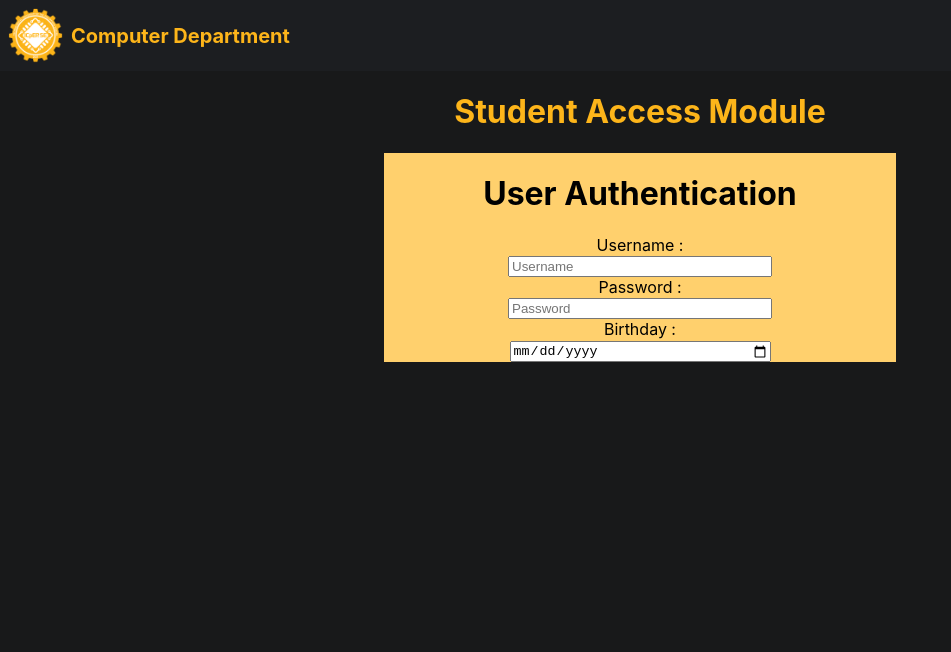
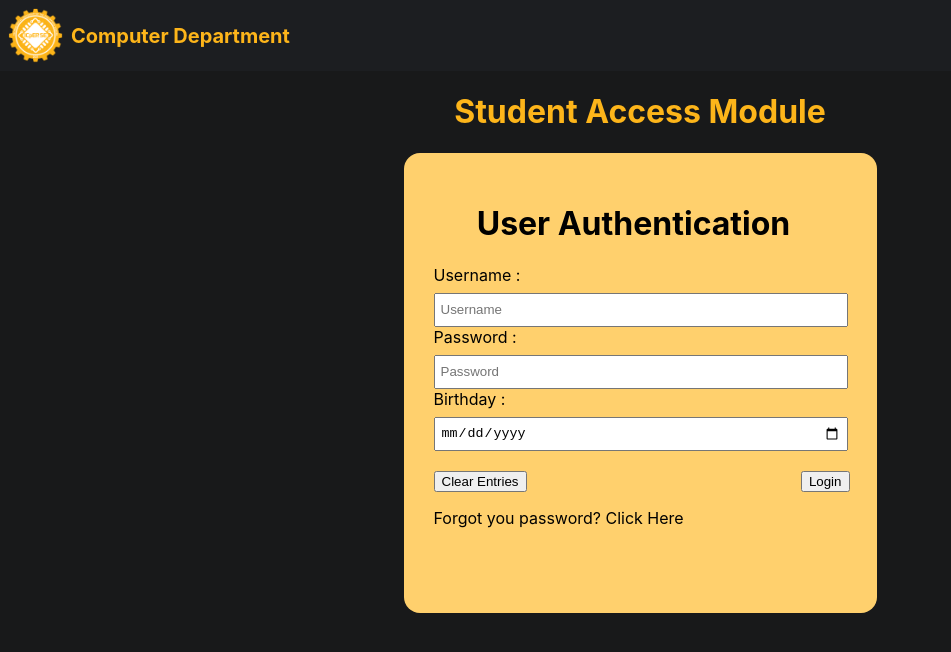
Before and after one commit to Mooyi07/cpe-web, a React (Create React App) app: page / in a window 1280 px wide. Shown: the top 652 px of the page, without its empty margins (0-951 px from the left). Built offline with nearby package versions, Linux system fonts and the light colour scheme.

Commit message:
Finalized the UI for Login Page

```diff
--- a/src/App.css
+++ b/src/App.css
@@ -36,12 +36,37 @@
 
 form {
   background-color: #ffd06d;
-  width: 40%;
+  width: 50vh;
   color: #000000;
+  height: 50vh;
+  border-radius: 1em;
+  display: flex;
+  flex-direction: column;
+  padding: 30px;
+  padding-right: 43px;
 }
 
 form input {
-  width: 50%;
+  width: 100%;
+  height: 20px;
+  margin-top: 8px;
+  padding: 5px 5px 5px 5px;
+}
+
+form label {
+  text-align: left;
+  width: 100%;
+}
+
+.button-container {
+  display: flex;
+  justify-content: space-between;
+  width: 104%;
+  margin-top: 20px;
+}
+
+form p {
+  text-align: left;
 }
 
 @media screen and (max-width: 500px) {
--- a/src/App.js
+++ b/src/App.js
@@ -12,12 +12,19 @@ function App() {
         <h1>Student Access Module</h1>
         <form>
           <h1>User Authentication</h1>
-          <label for="username">Username :</label><br></br>
-          <input type="text" id="username" name="username" placeholder="Username"></input><br></br>
-          <label for="password">Password :</label><br></br>
-          <input type="password" id="password" name="password" placeholder="Password"></input><br></br>
-          <label for="birthday">Birthday :</label><br></br>
-          <input type="date" id="birthday" name="birthday" placeholder="Birth Date"></input><br></br>
+          <label for="username">Username :</label>
+          <input type="text" id="username" name="username" placeholder="Username"></input>
+          <label for="password">Password :</label>
+          <input type="password" id="password" name="password" placeholder="Password"></input>
+          <label for="birthday">Birthday :</label>
+          <input type="date" id="birthday" name="birthday" placeholder="Birth Date"></input>
+
+          <div className="button-container">
+            <button>Clear Entries</button>
+            <button>Login</button>
+          </div>
+
+          <p>Forgot you password? Click Here</p>
         </form>
       </div>
     </div>
```
Also changed, not shown: public/manifest.json.
